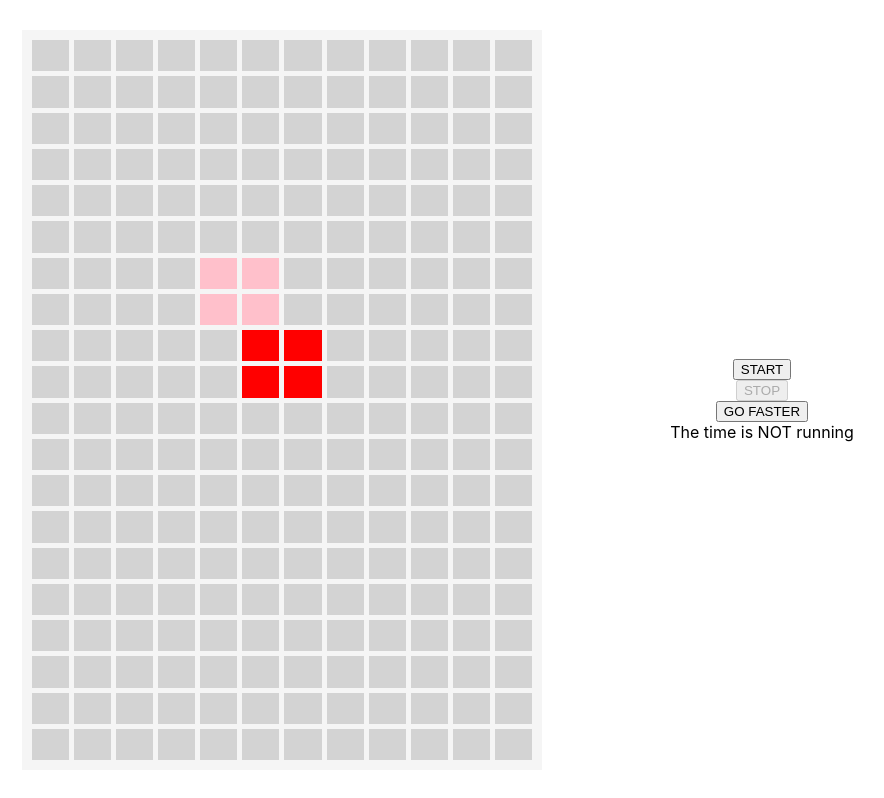
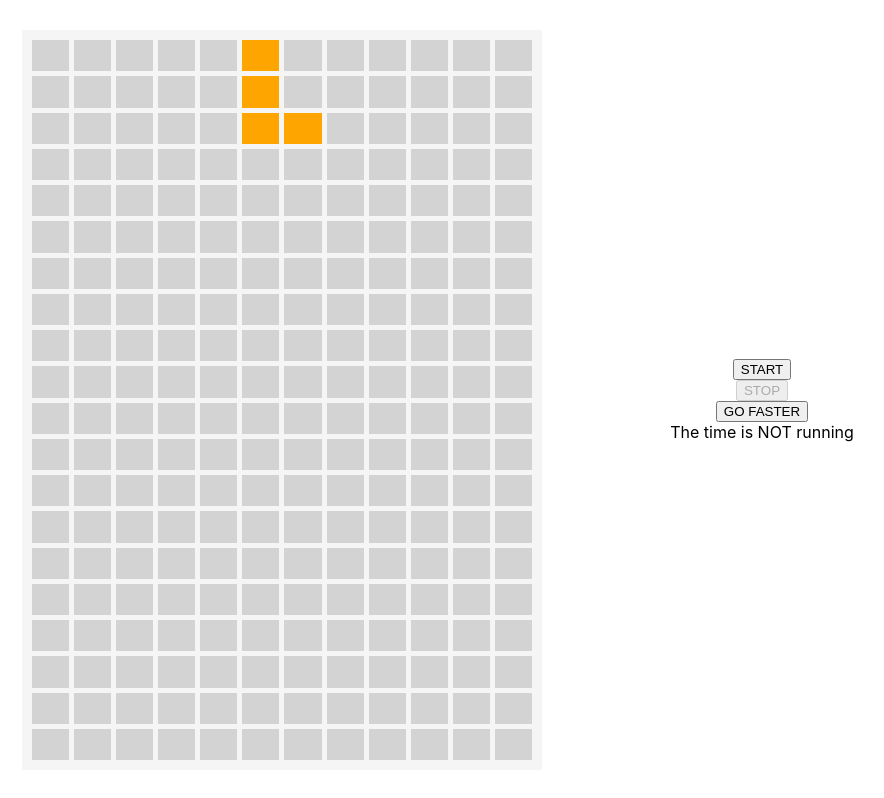
Before and after one commit to yasmina-b/tetris_lab, a React (Create React App) app: page / in a window 1280 px wide. Shown: the whole page, without its empty margins (148-1032 px from the left). Built offline with nearby package versions, Linux system fonts and the light colour scheme.

Commit message:
[6]:user-can-see-a-tetromino-fall-when-they-load-the-page

```diff
--- a/src/App.js
+++ b/src/App.js
@@ -1,17 +1,22 @@
-import React, { useState } from "react";
+import React, { useCallback, useState } from "react";
 import "./App.css";
 import { getEmptyBoard } from "./utils/utils";
 import { GameContainer } from "./components/GameContainer";
 import { useGameTime } from "./hooks/useGameTime";
 import { RightPanel } from "./components/RightPanel";
 import { TileBoard } from "./components/TileBoard";
+import { useBoard } from "./hooks/useBoard";
 
 function App() {
-  const onTick = () => {
+
+  const [player, updatePosition, board] = useBoard();
+
+  const onTick = useCallback(() => {
     console.log("tic tic");
-  };
+    updatePosition();
+  },[]);
+
   const [speed, setSpeed] = useState(1000);
-  const [board] = useState(getEmptyBoard());
 
   const { isRunning, startTime, stopTime } = useGameTime({ onTick, speed});
 
--- /dev/null
+++ b/src/hooks/useBoard.js
@@ -0,0 +1,51 @@
+import { useState, useEffect, useRef } from "react";
+import { randomTetromino } from "../tetrominos";
+import { getEmptyBoard } from "../utils/utils";
+
+export const useBoard = () => {
+    const [board, setBoard] = useState(getEmptyBoard());
+
+    const player = useRef( {
+        currentPos : { row: 0, column: 5 },
+        tetromino : randomTetromino()
+    }) ;
+
+useEffect(() => {
+    updateBoard(board);
+},[])
+
+const updatePosition = () => {
+    player.current = {
+        currentPos: { row: player.current.currentPos.row + 1, column: player.current.currentPos.column },
+        tetromino: player.current.tetromino
+    };
+    updateBoard(board);
+};
+
+const updateBoard = () => {
+    player.current.tetromino.shape.forEach((row,rowIdx) => {
+        row.forEach((val, colIdx) => {
+            const row = player.current.currentPos.row + rowIdx
+            const column = player.current.currentPos.column + colIdx
+
+            if(row > 0){
+                board[row-1][column] = null;
+            }
+        });
+    });
+
+    player.current.tetromino.shape.forEach((row,rowIdx) => {
+        row.forEach((val, colIdx) => {
+            const row = player.current.currentPos.row + rowIdx
+            const column = player.current.currentPos.column + colIdx
+
+            if(val === true) {
+                board[row][column] = player.current.tetromino.color
+            }
+        });
+    });
+    setBoard([...board]);
+};
+
+return [player.current, updatePosition, board];
+}
--- a/src/tetrominos.js
+++ b/src/tetrominos.js
@@ -1,4 +1,4 @@
-export const i = [[true], [true], [true], [true]];
+/*export const i = [[true], [true], [true], [true]];
 
 export const j = [
   [false, true],
@@ -29,4 +29,68 @@
 export const t = [
   [true, true, true],
   [false, true, false],
-];
+];*/
+
+export const TETROMINOS = {
+  L: {
+    shape: [
+      [true, false],
+      [true, false],
+      [true, true],
+    ],
+    color: "orange"
+  },
+  O: {
+    shape: [
+      [true, true],
+      [true, true],
+    ],
+    color: "yellow"
+  },
+  I: {
+    shape: [
+      [true],
+      [true],
+      [true],
+      [true],
+    ],
+    color: "blue"
+  },
+  J: {
+    shape: [
+      [false, true],
+      [false, true],
+      [false, true],
+      [false, true],
+    ],
+    color: "pink"
+  },
+  S: {
+    shape : [
+      [false, true, true],
+      [true, true, false],
+    ],
+    color: "red"
+  },
+  T: {
+    shape : [
+      [true, true, true],
+      [false, true, false],
+    ],
+    color: "purple"
+
+  },
+  Z: {
+    shape: [
+      [true, true, false],
+      [false, true, true],
+    ],
+    color: "green"
+  }
+};
+
+export const randomTetromino = () => {
+  const tetrominos = 'IJLOSTZ';
+  const randTetromino = tetrominos[Math.floor(Math.random() * tetrominos.length)];
+  return TETROMINOS[randTetromino];
+};
--- a/src/utils/utils.js
+++ b/src/utils/utils.js
@@ -11,22 +11,8 @@
         null,
         null,
         null,
-        "pink",
-        "pink",
         null,
         null,
-        null,
-        null,
-        null,
-        null,
-      ],
-      [
-        null,
-        null,
-        null,
-        null,
-        "pink",
-        "pink",
         null,
         null,
         null,
@@ -40,8 +26,8 @@
         null,
         null,
         null,
-        "red",
-        "red",
+        null,
+        null,
         null,
         null,
         null,
@@ -54,8 +40,22 @@
         null,
         null,
         null,
-        "red",
-        "red",
+        null,
+        null,
+        null,
+        null,
+        null,
+        null,
+        null,
+      ],
+      [
+        null,
+        null,
+        null,
+        null,
+        null,
+        null,
+        null,
         null,
         null,
         null,
```
